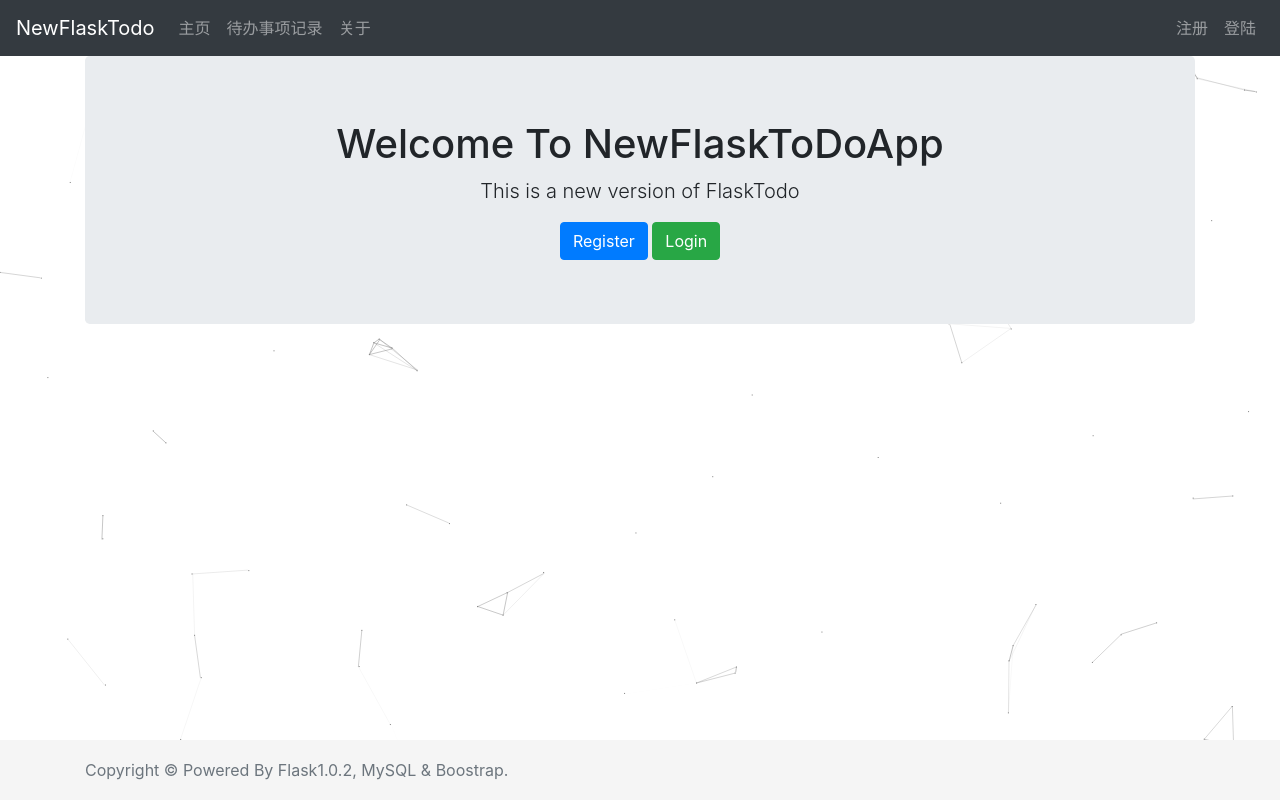
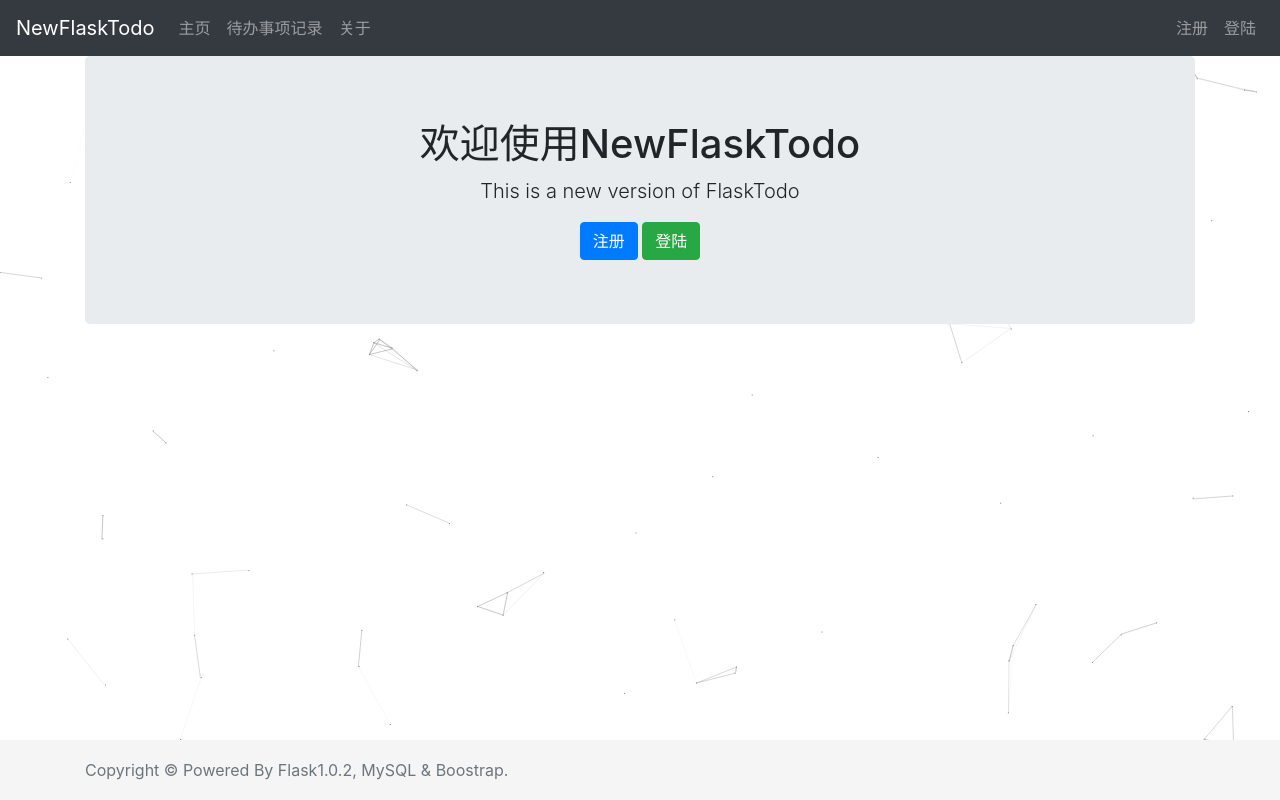
Before and after one commit to AIM-1993/NewFlaskTodo, a Flask app: page / in a window 1280 px wide. Run offline with Flask 2, Linux system fonts and the light colour scheme; some libraries are stand-ins or nearby versions.

Commit message:
进行了一些优化

```diff
--- a/newFlaskTodo/app.py
+++ b/newFlaskTodo/app.py
@@ -1,5 +1,5 @@
 from functools import wraps
-from flask import Flask, render_template, flash, redirect, url_for, session, request, logging
+from flask import Flask, render_template, flash, redirect, url_for, session, request
 from wtforms import Form, StringField, TextAreaField, PasswordField, validators
 from passlib.hash import sha256_crypt
 from flask_mysqldb import MySQL
@@ -16,6 +16,8 @@
 
 # init MYSQL
 mysql = MySQL(app)
+
+
 
 
 # Create Register Class
@@ -115,7 +117,6 @@
 
     if result > 0:
         return render_template('dashboard.html', backlogs=backlogs)
-
     else:
         return render_template('dashboard.html')
     # Close connection
@@ -173,7 +174,6 @@
     cur = mysql.connection.cursor()
     result = cur.execute("SELECT * FROM articles WHERE id=%s", [id])
     backlog = cur.fetchone()
-
     return render_template('backlog.html', backlog=backlog)
 
 
--- a/newFlaskTodo/templates/backlog.html
+++ b/newFlaskTodo/templates/backlog.html
@@ -2,7 +2,7 @@
 
 {%  block body %}
   <h1>{{ backlog.title }}</h1>
-  <small>Written By  {{backlog.author }} on {{ backlog.create_date }}      <a class="btn btn-primary right" href="{{ url_for('dashboard') }}">编辑/删除</a></small>
+  <small>Written By  {{backlog.author }} on {{ backlog.create_date }}      <a class="btn btn-success pullright" href="{{ url_for('dashboard') }}">编辑/删除</a></small>
   <hr>
   <div>{{ backlog.body|safe }}</div>
 
--- a/newFlaskTodo/templates/edit_backlog.html
+++ b/newFlaskTodo/templates/edit_backlog.html
@@ -4,6 +4,7 @@
 <h1>编辑待办事项</h1>
 {% from 'includes/_formhelpers.html' import render_field %}
 <form method="POST" action="">
+    {{ form.csrf_token }}
     <div class="form-group">
         {{ render_field(form.title, class_="form-control") }}
     </div>
--- a/newFlaskTodo/templates/home.html
+++ b/newFlaskTodo/templates/home.html
@@ -2,11 +2,11 @@
 
 {% block body %}
   <div class="jumbotron text-center">
-    <h1>Welcome To NewFlaskToDoApp</h1>
+    <h1>欢迎使用NewFlaskTodo</h1>
     <p class='lead'>This is a new version of FlaskTodo</p>
     {% if session.logged_in == NULL %}
-      <a href="/register" class="btn btn-primary">Register</a>
-      <a href="/login" class="btn btn-success">Login</a>
+      <a href="/register" class="btn btn-primary">注册</a>
+      <a href="/login" class="btn btn-success">登陆</a>
     {% endif %}
   </div>
 {% endblock %}
--- a/newFlaskTodo/templates/includes/_navbar.html
+++ b/newFlaskTodo/templates/includes/_navbar.html
@@ -1,4 +1,4 @@
-<!-- Fixed navbar -->
+<!--Navbar-->
 <nav class="navbar navbar-expand-md navbar-dark bg-dark">
   <a class="navbar-brand" href="{{ url_for('index') }}">NewFlaskTodo</a>
   <button class="navbar-toggler" type="button" data-toggle="collapse" data-target="#navbarCollapse" aria-controls="navbarCollapse" aria-expanded="false" aria-label="Toggle navigation">
@@ -24,8 +24,6 @@
         <li><a class="nav-link" href="/register">注册</a></li>
         <li><a class="nav-link" href="/login">登陆</a></li>
       {% endif %}
-
     </ul>
-
   </div>
 </nav>
```
